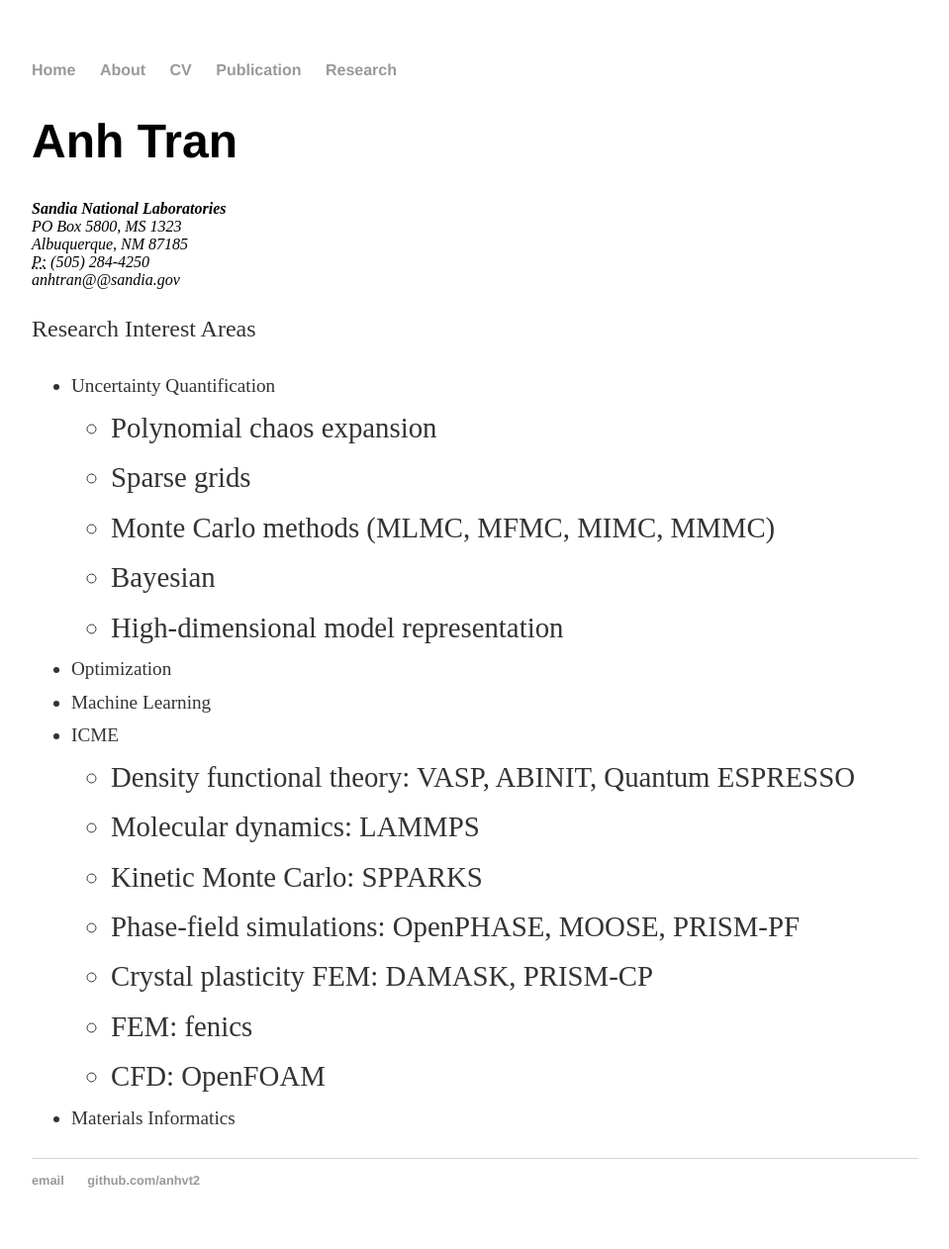
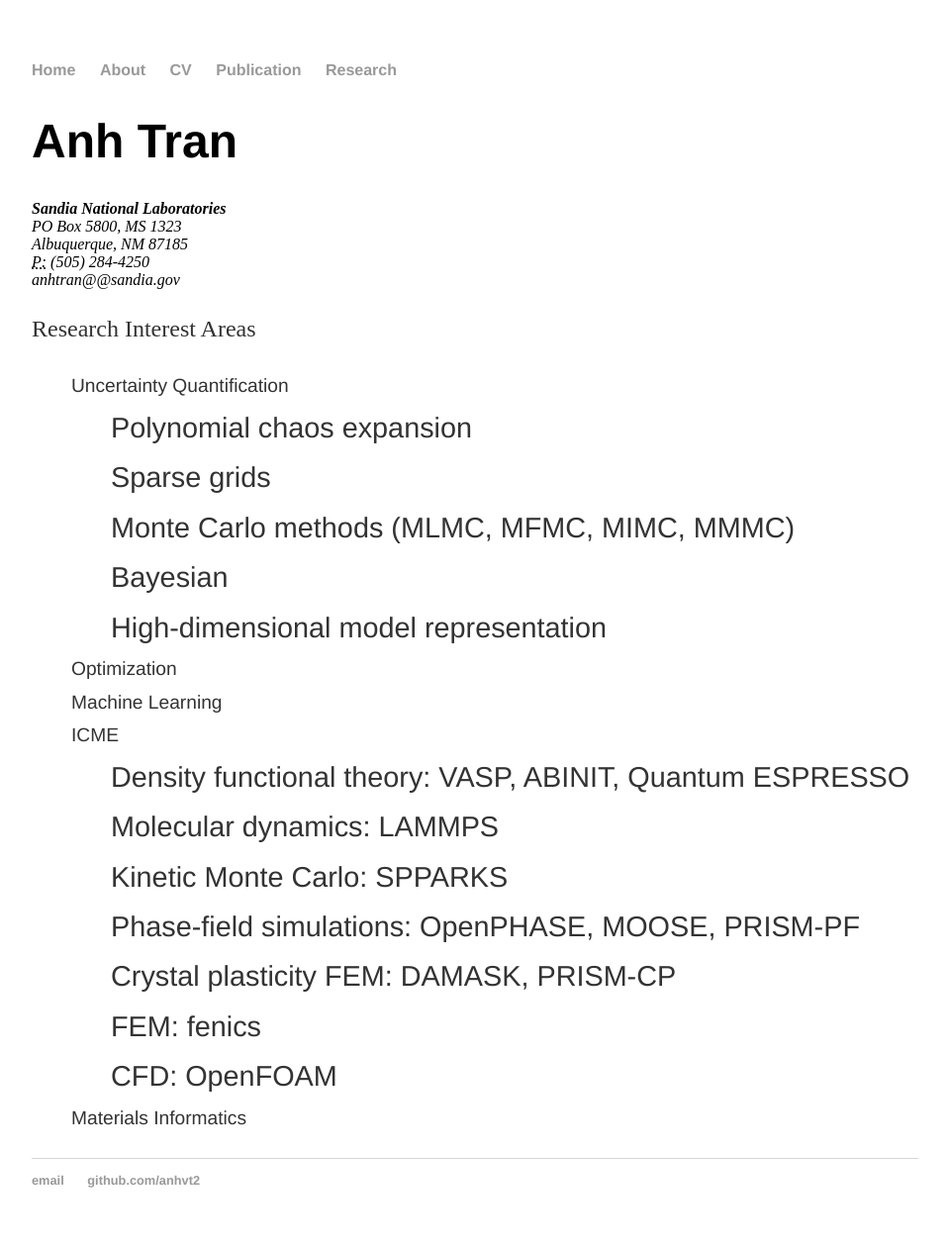
Before and after one commit to anhvt2/anhvt2.github.io, a Jekyll site: the page built from research/index.html, in a window 1280 px wide. Shown: the whole page at 99% size, without its empty margins (160-1119 px from the left). Built offline with Jekyll 4.4.1, drawn with Linux system fonts in a browser that asks for light colours.

Commit message:
update fontsize in main.css

```diff
--- a/css/main.css
+++ b/css/main.css
@@ -38,4 +38,4 @@
 .research .download { float: right; font-size: .8em; text-transform: uppercase; }*/
 
 
-.ResearchAreas li{ font-size: .8em; }
+.ResearchAreas li{ font-size: .8em; font-family: 'Helvetica'; list-style: none; }
```
